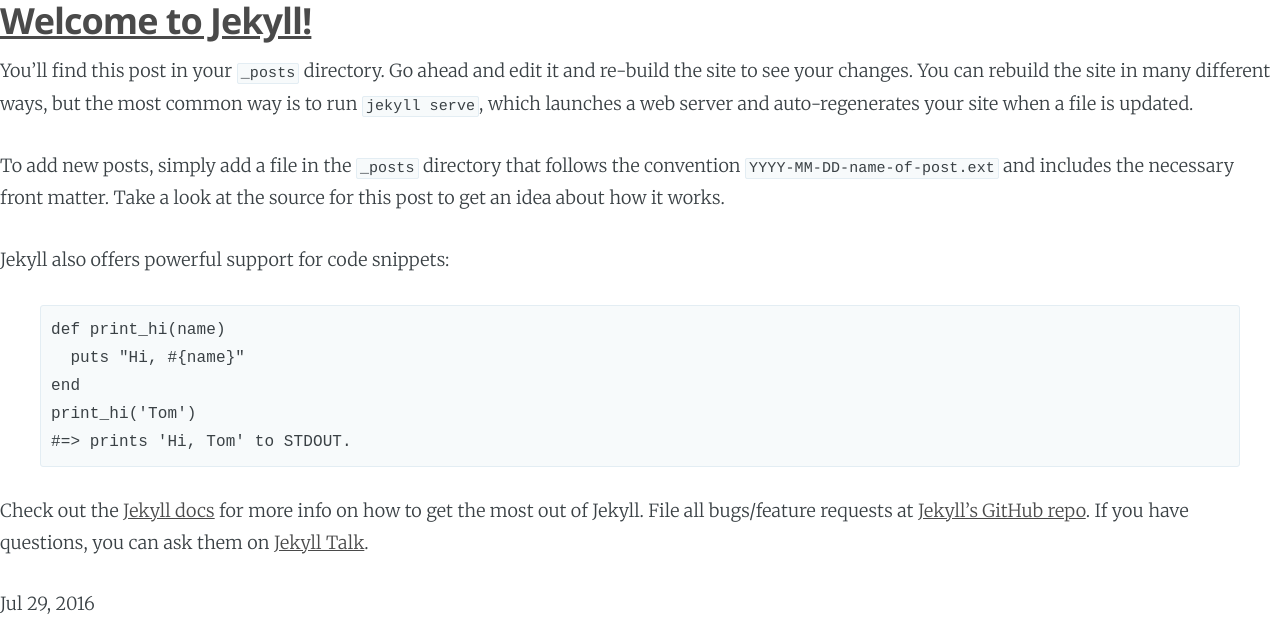
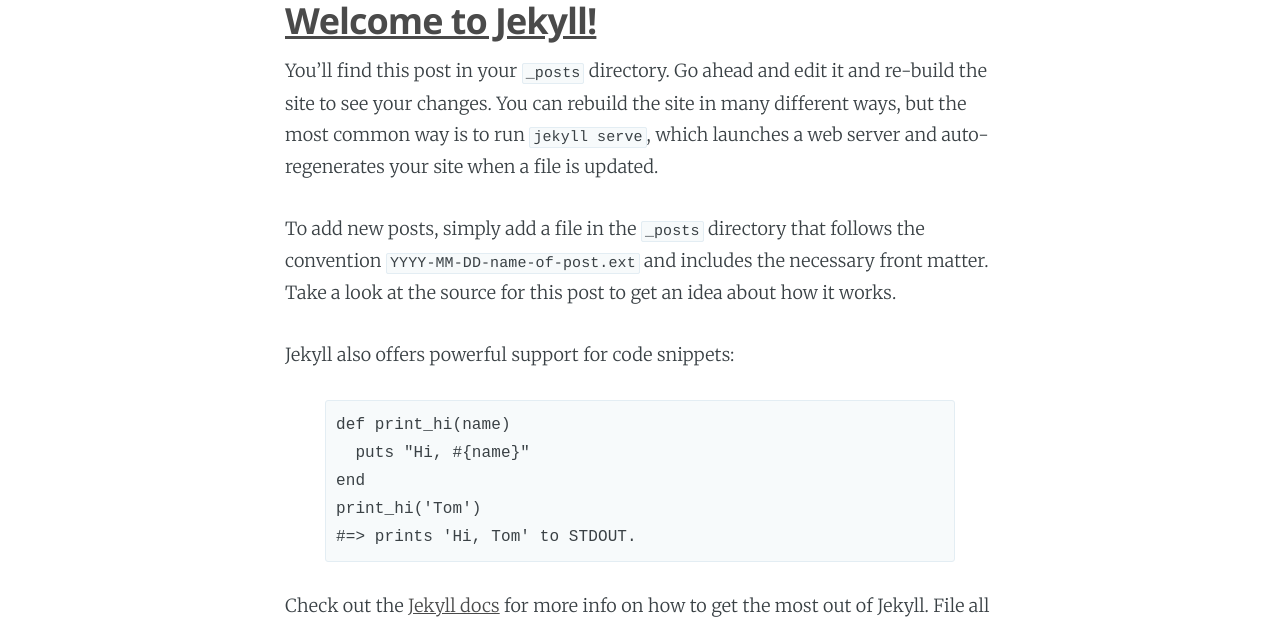
Before and after one commit to 1ven/blog, a Jekyll site: the page built from index.html, in a window 1280 px wide. Shown: the part 100-720 px from the top of the page. Built offline with Jekyll 4.4.1, drawn with Linux system fonts in a browser that asks for light colours; grey boxes are pictures that could not be loaded.

Commit message:
Add markup

```diff
--- a/_layouts/default.html
+++ b/_layouts/default.html
@@ -5,15 +5,15 @@
 
   <body>
 
-    {% include header.html %}
+    <div class="b-page-wrapper">
+      {% include header.html %}
 
-    <div class="page-content">
-      <div class="wrapper">
+      <div class="b-container">
         {{ content }}
       </div>
+
+      {% include footer.html %}
     </div>
-
-    {% include footer.html %}
 
   </body>
 
```
